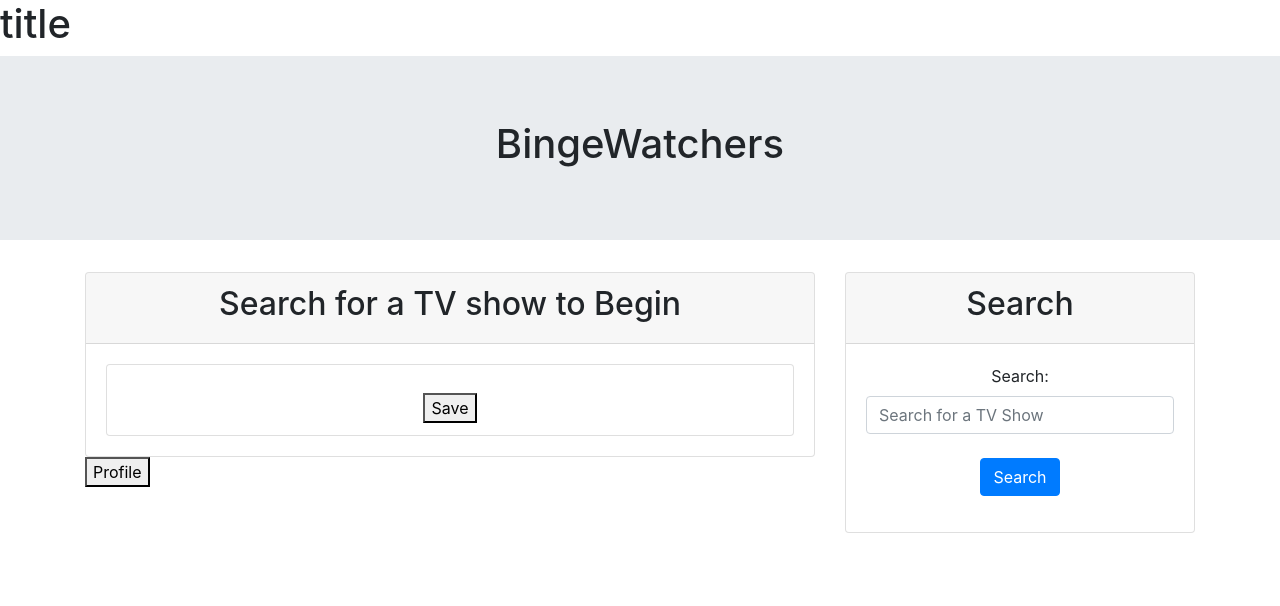
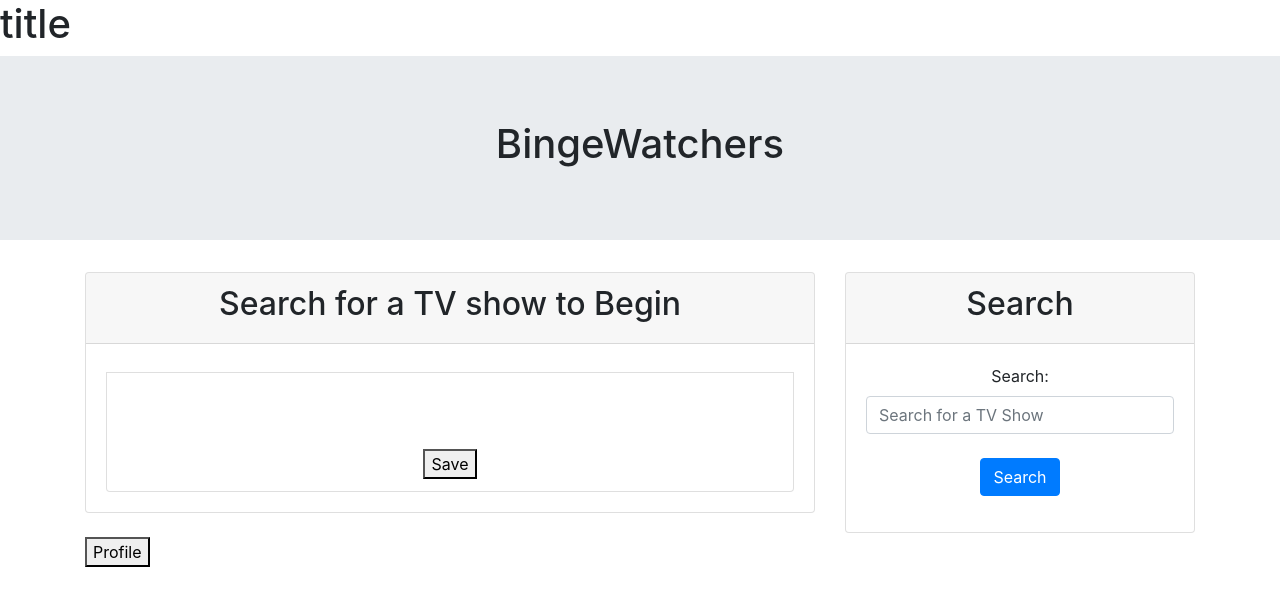
Before and after one commit to kurt-austin/bingewatcher, a React (Create React App) app in the folder client/: page /search in a window 1280 px wide. Shown: the top 606 px of the page. Built offline with nearby package versions, Linux system fonts and the light colour scheme.

Commit message:
styled search page a bit

```diff
--- a/client/src/pages/Search.js
+++ b/client/src/pages/Search.js
@@ -95,16 +95,21 @@ class Search extends Component {
                 <div className="text-center">
                   <ul className="list-group search-results">
                     {result.map(result => (
-                      <li key={result.id} className="list-group-item">{result.name}
+                      <>
+                      <h3>{result.name}</h3>
+                      <li key={result.id} className="list-group-item">
                         <p>{result.description}</p>
-                        <p>{result.rating}</p>
+                        {/* <p>{result.rating}</p>
                         <p>{result.genre}</p>
                         <p>{result.runtime}</p>
                         <p>{result.numOfEpisodes}</p>
-                        <p>{result.UserId}</p>
+                        <p>{result.UserId}</p> */}
                         <img src={result.image_thumbnail_path} />
+                        <br/>
+                        <br/>
                         <button onClick={() => this.saveToList({result})}>Save</button>
-                      </li>))}
+                      </li>
+                      </>))}
                   </ul>
                 </div>
 
@@ -113,6 +118,7 @@ class Search extends Component {
                   <h3>No Results to Display</h3>
                 )}
             </Card>
+              <br/>
               <button onClick={this.reDirecttoProfile}>Profile</button>
           </Col>
           <Col size="md-4">
```
